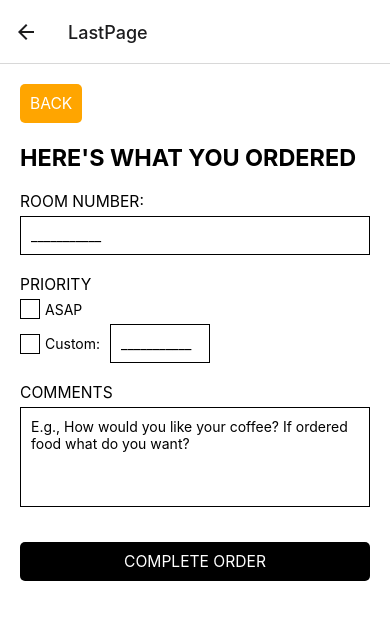
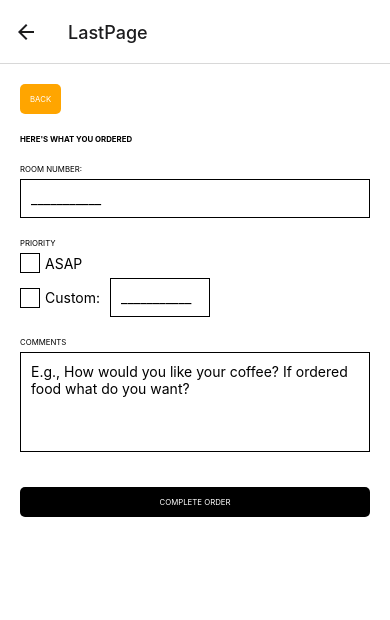
Before and after one commit to studentocsbMatvei/KennyAppOCSB2024, a React Native app in the folder DeliveryApp/: screen /LastPage in a window 390 px wide. Shown: the top 620 px of the page. Built offline with nearby package versions, Linux system fonts and the light colour scheme.

Commit message:
orderpage

```diff
--- a/DeliveryApp/pages/LastPage.js
+++ b/DeliveryApp/pages/LastPage.js
@@ -62,10 +62,10 @@ const styles = StyleSheet.create({
   },
   backButtonText: {
     color: 'white',
-    fontSize: windowWidth * 0.04,
+    fontSize: windowWidth * 0.02,
   },
   header: {
-    fontSize: windowWidth * 0.06,
+    fontSize: windowWidth * 0.02,
     fontWeight: 'bold',
     marginBottom: 20,
   },
@@ -73,7 +73,7 @@ const styles = StyleSheet.create({
     marginBottom: 15,
   },
   label: {
-    fontSize: windowWidth * 0.04,
+    fontSize: windowWidth * 0.02,
     marginBottom: 5,
   },
   input: {
@@ -119,6 +119,6 @@ const styles = StyleSheet.create({
   completeOrderButtonText: {
     color: 'white',
     textAlign: 'center',
-    fontSize: windowWidth * 0.04,
+    fontSize: windowWidth * 0.02,
   },
 });
```
